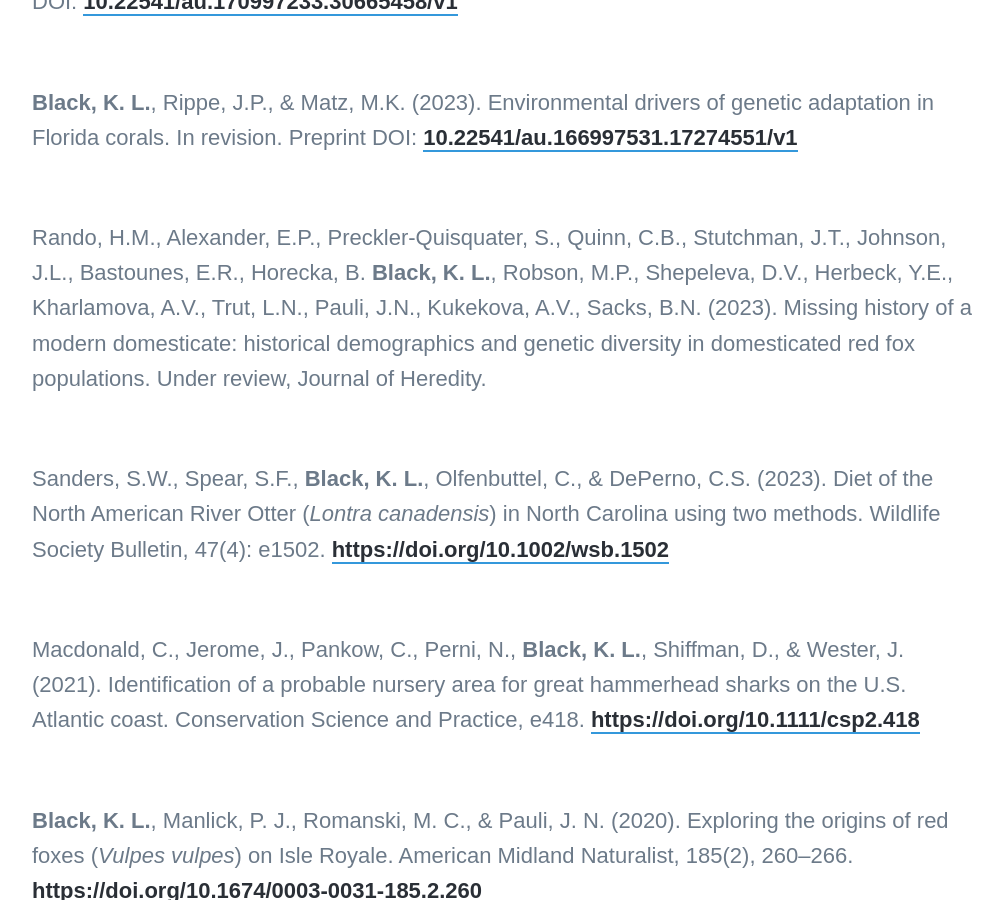
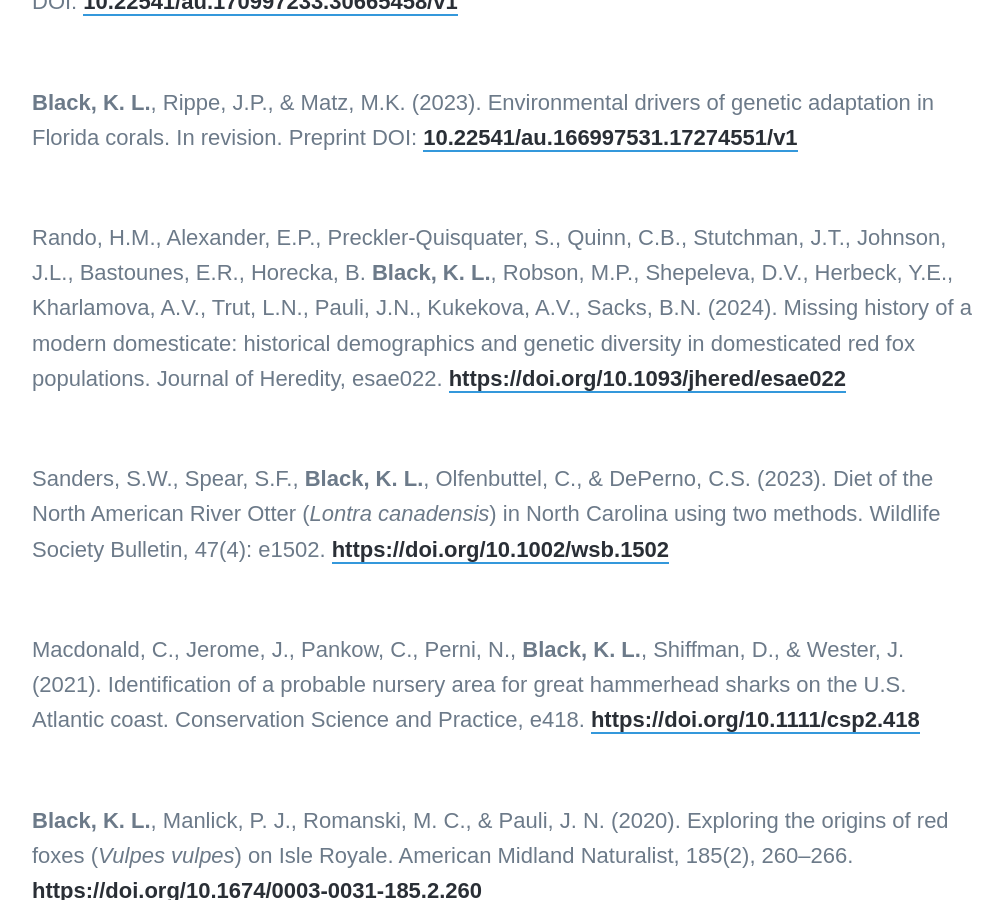
Before and after one commit to kristinaleilani/kristinaleilani.github.io, a Jekyll site: the page built from _pages/publications.md, in a window 1280 px wide and 900 px high, scrolled down 824 px. Shown: the whole window, without its empty margins (138-1140 px from the left). Built offline with Jekyll 4.4.1, drawn with Linux system fonts in a browser that asks for light colours; nearby versions of some CDN libraries; some web fonts are replaced.

Commit message:
Update publications.md

```diff
--- a/_pages/publications.md
+++ b/_pages/publications.md
@@ -19,9 +19,9 @@
 
 <p>&nbsp;</p>
 
-Rando, H.M., Alexander, E.P., Preckler-Quisquater, S., Quinn, C.B., Stutchman, J.T., Johnson, J.L., Bastounes, E.R., Horecka, B. **Black, K. L.**, Robson, M.P., Shepeleva, D.V., Herbeck, Y.E., Kharlamova, A.V., Trut, L.N., Pauli, J.N., Kukekova, A.V., Sacks, B.N. (2023).
+Rando, H.M., Alexander, E.P., Preckler-Quisquater, S., Quinn, C.B., Stutchman, J.T., Johnson, J.L., Bastounes, E.R., Horecka, B. **Black, K. L.**, Robson, M.P., Shepeleva, D.V., Herbeck, Y.E., Kharlamova, A.V., Trut, L.N., Pauli, J.N., Kukekova, A.V., Sacks, B.N. (2024).
 Missing history of a modern domesticate: historical demographics and genetic diversity in domesticated red fox populations.
-Under review, Journal of Heredity.
+Journal of Heredity, esae022. [https://doi.org/10.1093/jhered/esae022](https://doi.org/10.1093/jhered/esae022)
 
 <p>&nbsp;</p>
 
```
